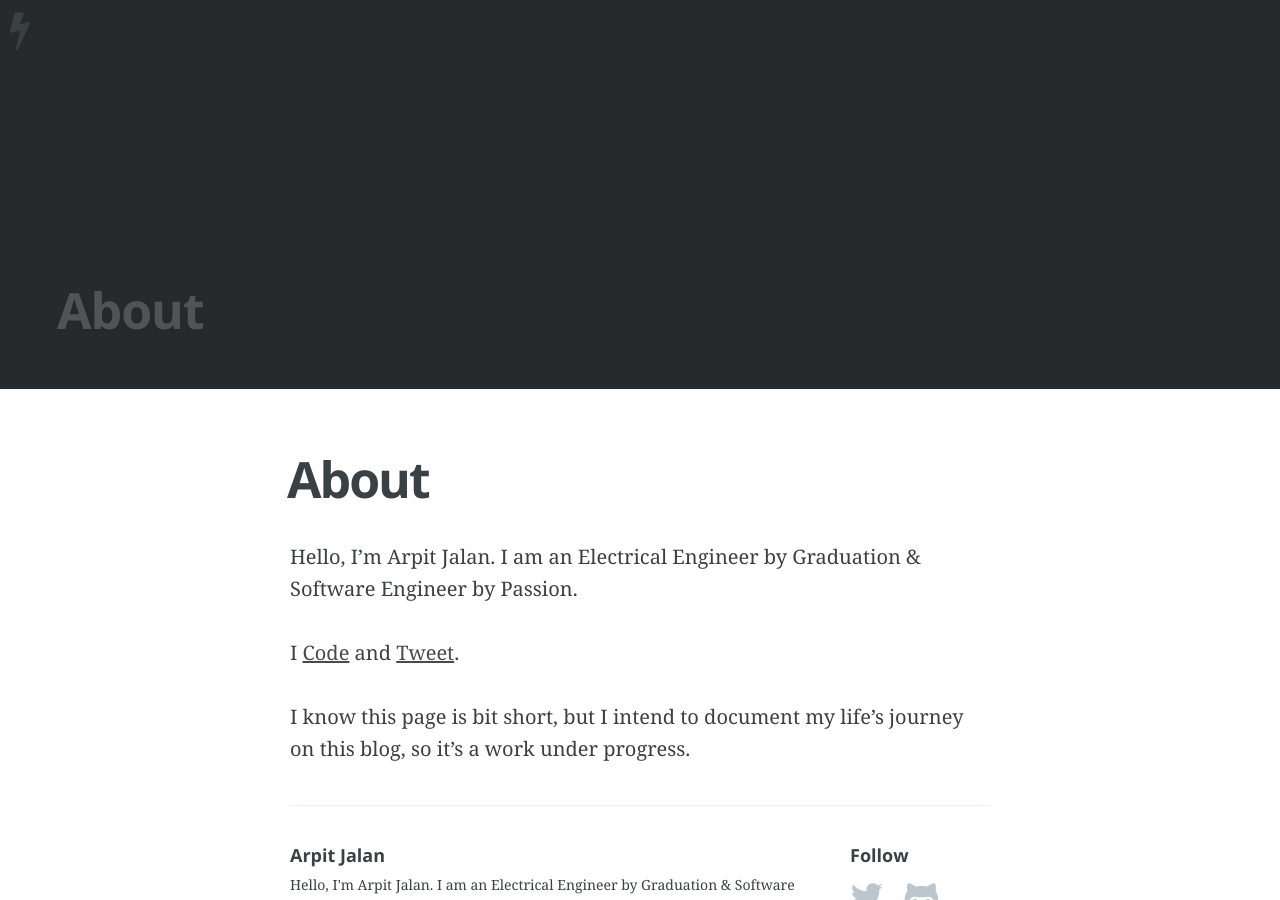
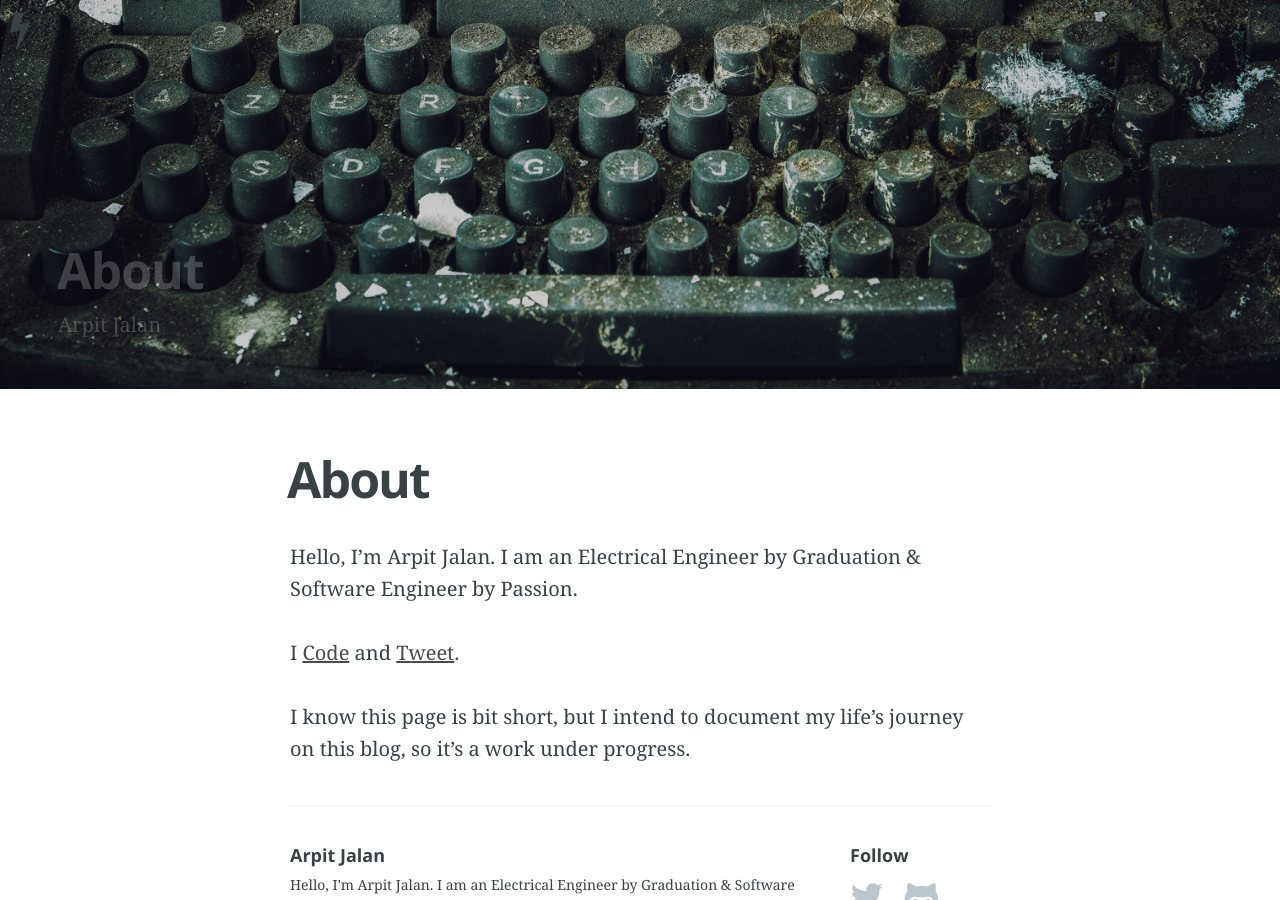
Before and after one commit to ryanlfoster/Storyteller, a Jekyll site: the page built from about.md, in a window 1280 px wide and 900 px high, scrolled down 511 px. Built offline with Jekyll 4.4.1, drawn with Linux system fonts in a browser that asks for light colours; nearby versions of some CDN libraries; Markdown is read by kramdown in place of the engine named in the settings.

Commit message:
Initial Commit

```diff
--- a/about.md
+++ b/about.md
@@ -1,6 +1,7 @@
 ---
 layout: page
-title: About
+title: "About"
+description: "Arpit Jalan"
 cover: "/assets/images/typewriter.jpg"
 ---
 
```
Also changed, not shown: assets/images/typewriter.jpg (added).
